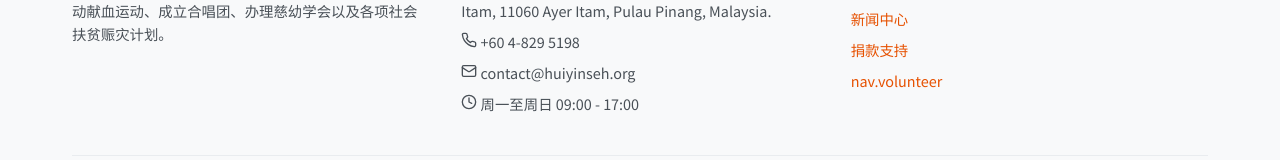
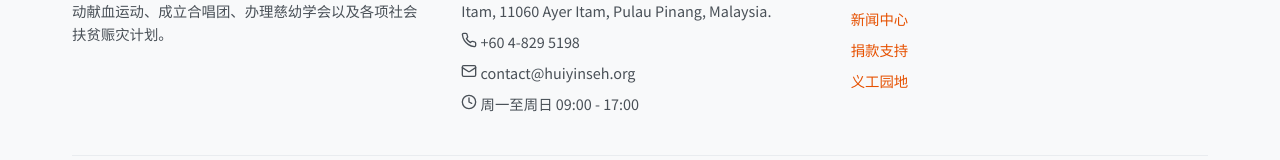
Before and after one commit to PutoLim0226/hys, a React (Vite) app: page /volunteer in a window 1280 px wide. Shown: the part 574-734 px from the top of the page. Built offline with nearby package versions, Linux system fonts and the light colour scheme.

Commit message:
Auto-commit: Fix nav.volunteer translation key to nav.volunteers in Footer and Volunteer page

```diff
--- a/src/components/Footer.jsx
+++ b/src/components/Footer.jsx
@@ -30,7 +30,7 @@ export const Footer = () => {
             <p><Link to="/about">{t('nav.about')}</Link></p>
             <p><Link to="/news">{t('nav.news')}</Link></p>
             <p><Link to="/donation">{t('nav.donation')}</Link></p>
-            <p><Link to="/volunteer">{t('nav.volunteer')}</Link></p>
+            <p><Link to="/volunteers">{t('nav.volunteers')}</Link></p>
           </div>
         </div>
 
--- a/src/pages/Volunteer.jsx
+++ b/src/pages/Volunteer.jsx
@@ -80,7 +80,7 @@ export const Volunteer = () => {
 
   return (
     <div>
-      <SeoHead title={t('nav.volunteer')} description={t('volunteer.metaDesc')} />
+      <SeoHead title={t('nav.volunteers')} description={t('volunteer.metaDesc')} />
 
       <section className="page-header-banner">
         <div className="container text-center">
```
